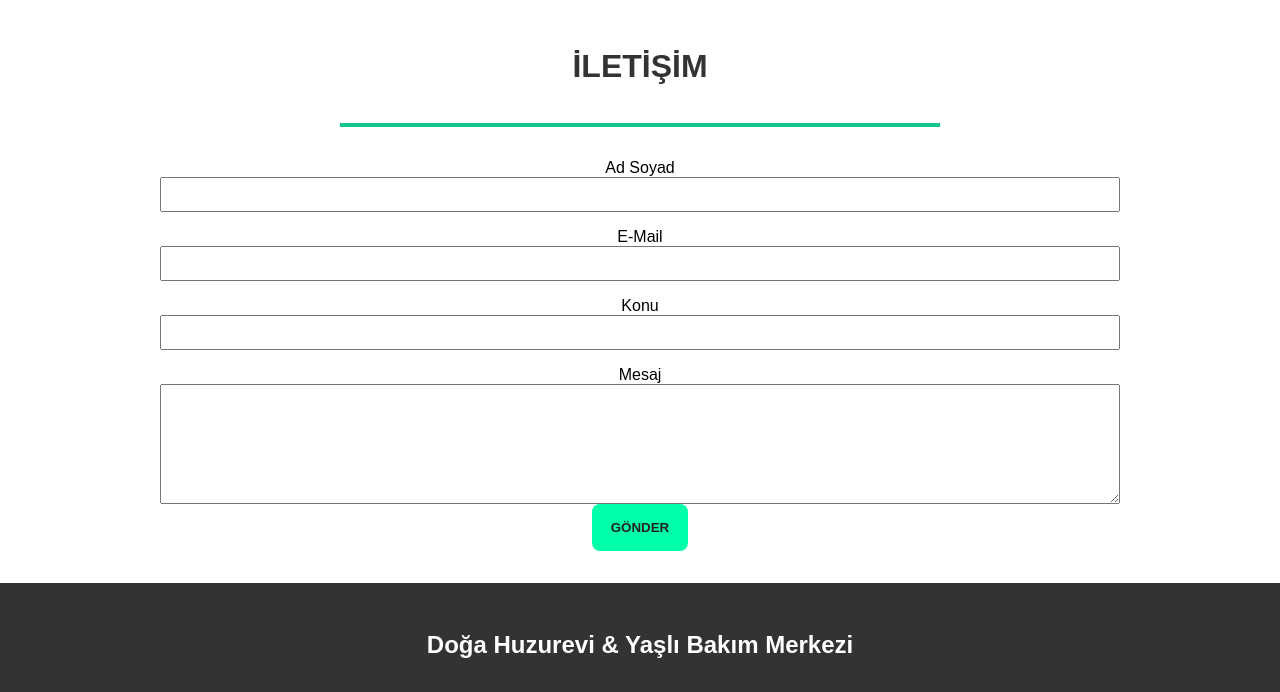
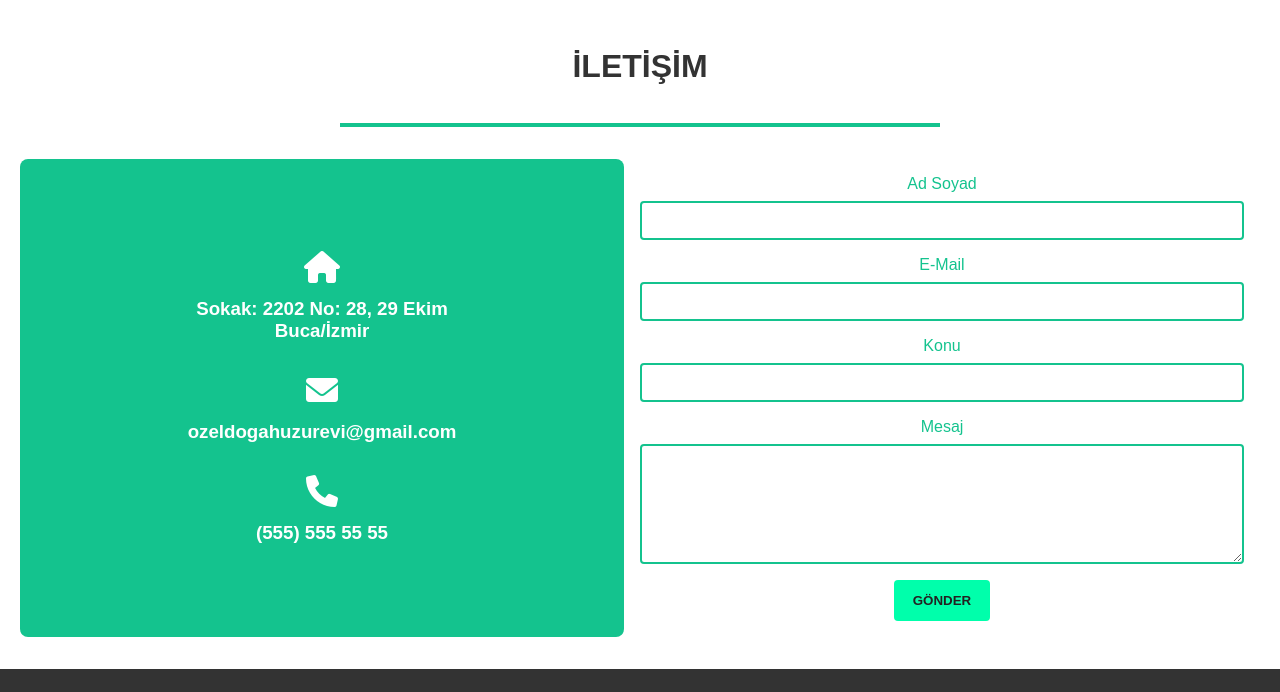
Before and after one commit to p0rt1a/Doga-Huzurevi, a website: page public/index.html in a window 1280 px wide. Shown: the part 2670-3362 px from the top of the page. Drawn offline with Linux system fonts and the light colour scheme.

Commit message:
contact-us section stylized

```diff
--- a/public/index.html
+++ b/public/index.html
@@ -124,8 +124,26 @@
     <section id="contact-us" class="contact-us">
       <h1 class="section-title">İletişim</h1>
       <div class="divide"></div>
-      <div class="container py-2">
+      <div class="contact">
+        <div class="contact-info">
+          <div class="info-content">
+            <i class="fa-solid fa-house fa-2x"></i>
+            <h3>
+              Sokak: 2202 No: 28, 29 Ekim <br />
+              Buca/İzmir
+            </h3>
+          </div>
+          <div class="info-content">
+            <i class="fa-solid fa-envelope fa-2x"></i>
+            <h3>ozeldogahuzurevi@gmail.com</h3>
+          </div>
+          <div class="info-content">
+            <i class="fa-solid fa-phone fa-2x"></i>
+            <h3>(555) 555 55 55</h3>
+          </div>
+        </div>
         <form action="https://formspree.io/f/mbjwvbzy" method="post">
+          <div class="form-panel">
             <label for="contact-author">Ad Soyad</label>
             <input
               type="text"
@@ -133,12 +151,19 @@
               id="contact-author"
               required
             />
+          </div>
+          <div class="form-panel">
             <label for="reply-to">E-Mail</label>
             <input type="email" name="reply-to" id="reply-to" required />
+          </div>
+          <div class="form-panel">
             <label for="subject">Konu</label>
             <input type="text" name="subject" id="subject" />
+          </div>
+          <div class="form-panel">
             <label for="content">Mesaj</label>
             <textarea name="content"></textarea>
+          </div>
           <input type="submit" class="btn-primary" value="GÖNDER" />
         </form>
       </div>
--- a/scss/_home.scss
+++ b/scss/_home.scss
@@ -175,20 +175,62 @@
 }
 
 .contact-us {
+  .contact {
+    display: flex;
+    padding: 2rem 20px;
+
+    &-info {
+      background-color: $secondary-color;
+      border-radius: 8px;
+      flex: 1;
+      display: flex;
+      flex-direction: column;
+      justify-content: center;
+      align-items: center;
+      text-align: center;
+      gap: 2rem;
+      color: #fff;
+
+      .info-content {
+        display: flex;
+        flex-direction: column;
+        gap: 15px;
+      }
+    }
+
     form {
-    input:not(:last-child) {
+      background-color: #fff;
+      padding: 1rem;
+      color: $secondary-color;
+      flex: 1;
+      border-radius: 8px;
+
+      .form-panel {
+        display: flex;
+        flex-direction: column;
+        gap: 0.5rem;
         margin-bottom: 1rem;
+      }
+
+      input {
+        padding: 10px;
+        border: 2px solid $secondary-color;
+        border-radius: 4px;
       }
 
       textarea {
         height: 120px;
         font-size: 1rem;
+        border: 2px solid $secondary-color;
+        border-radius: 4px;
       }
     }
     .btn-primary {
       align-self: center;
-    padding: 1rem 1.2rem;
+      padding: 0.8rem 1.2rem;
       cursor: pointer;
+      border: none;
+    }
   }
 }
 
```
Also changed, not shown: public/css/main.css. Lines whose indentation alone changed are shown as unchanged.
